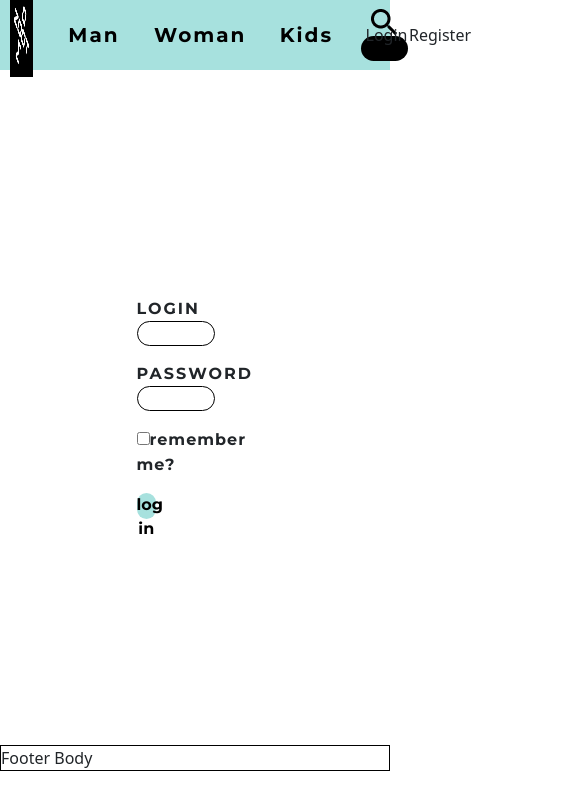
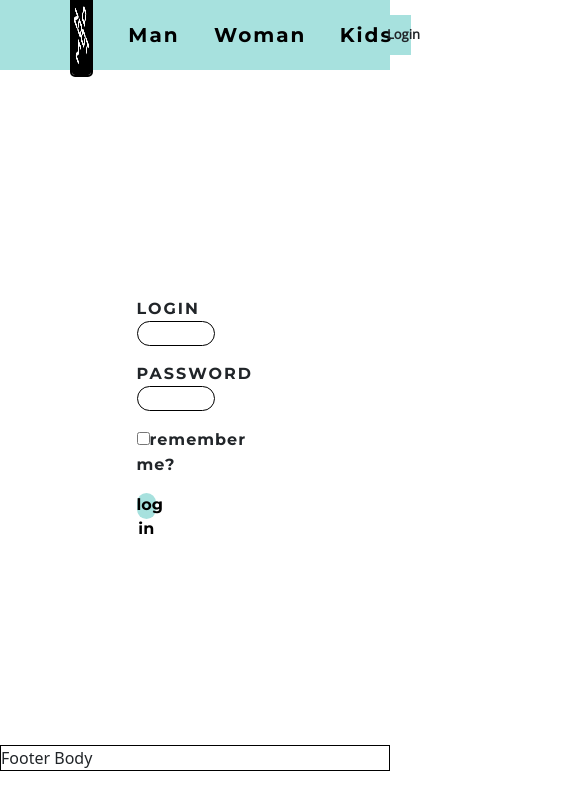
Before and after one commit to KarpisKarapetyan/OnlineShopACA, a React (Create React App) app: page /login in a window 390 px wide. Shown: the top 810 px of the page, 585 px wide, since content can reach past the window. Built offline with nearby package versions, Linux system fonts and the light colour scheme; a web font is replaced by a local one.

Commit message:
ET: stylings

```diff
--- a/src/Components/Header/Header.css
+++ b/src/Components/Header/Header.css
@@ -1,5 +1,5 @@
 @import url('https://fonts.googleapis.com/css2?family=Corinthia&family=Lora&family=Merriweather:wght@300&family=Montserrat:wght@100&family=Roboto+Slab:wght@100&display=swap');
-
+@import url('https://fonts.googleapis.com/css2?family=Open+Sans:wght@300&display=swap');
 
 .headerBody {
   display: flex;
@@ -9,6 +9,8 @@
   height: 70px;
   padding: 0 10px;
   /* box-shadow: 0 4px 8px 0 rgba(0, 0, 0, 0.2), 0 6px 20px 0 rgba(0, 0, 0, 0.19); */
+  font-family: 'Open Sans', sans-serif;
+  padding: 0 70px;
 }
 
 .siteName {
@@ -19,10 +21,17 @@
 }
 
 .submit{
-    display: flex;
-    flex-direction: row;
-    justify-content: center;
-    align-items: center;
+    /* display: flex; */
+    /* flex-direction: row; */
+    /* justify-content: center; */
+    /* align-items: center; */
+    position: absolute;
+    z-index:100;
+    right: 17px;
+    top: 6px;
+}
+.form {
+  position: relative;
 }
 
 .submitBtn{
@@ -37,25 +46,35 @@
 }
 
 .headerRight{
-    display: flex;
+    /* display: flex;
     flex-direction: row;
     justify-content: center;
-    align-items: center;
+    align-items: center; */
 }
 
 .loginAndRegister{
     display: flex;
     flex-direction: row;
-    justify-content: center;
+    justify-content: space-around;
     align-items: center;
+    font-weight: 600;
+    font-size: 18px;
+}
+
+.loginAndRegister label {
+  margin: 0 5px;
 }
 
 .search {
-    border: none;
-    height: 3vh;
-    width: 12vw;
-    background-color: black;
-    border-radius: 50px 50px;
+  position:relative;
+  border: none;
+  width: 221px;
+  height: 39px;
+  background-color: #fff;
+  border-radius: 50px 50px;
+  z-index:2;
+  padding: 0 10px;
+  margin: 0 10px;
 }
 
 .navHeader {
@@ -123,6 +142,7 @@
   border: 2px solid rgb(0, 0, 0);
   width: 6vw ;
   height: 10vh ;
+  border-radius: 0px 0px 5px 5px;
 }
 
 .logoAndLinks{
@@ -131,3 +151,37 @@
     justify-content: center;
     align-items: center;
 }
+
+@media only screen and (max-width: 1200px) {
+  .loginAndRegister {
+    font-size: 15px;
+  }
+  .search {
+    width: 200px;
+    height: 28px;
+  }
+  .submit {
+    top:1px;
+  }
+  .submit img {
+    width: 17px;
+    height: 17px;
+  }
+}
+
+@media only screen and (max-width: 1200px) {
+  .loginAndRegister {
+    font-size: 13px;
+}
+  .search {
+    width: 200px;
+    height: 28px;
+  }
+  .submit {
+    top:1px;
+  }
+  .submit img {
+    width: 17px;
+    height: 17px;
+  }
+}
--- a/src/Components/Header/Header.js
+++ b/src/Components/Header/Header.js
@@ -53,7 +53,7 @@ function Header() {
         </div>
 
         <div>
-          <form onSubmit={handleSubmit(onSubmit)}>
+          <form onSubmit={handleSubmit(onSubmit)} className="form">
             <label>
               <div className="submit">
                 <button type="submit" className="submitBtn">
```
Also changed, not shown: 1 other file (tests, documents, lock files or other folders).
